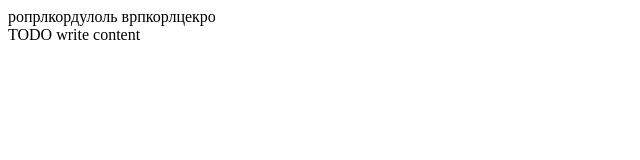
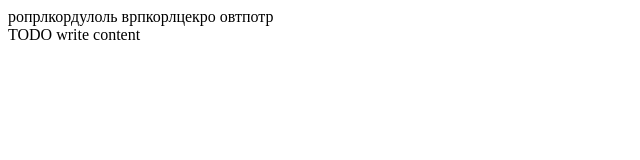
Before and after one commit to IrinaSoro/labPRO, a website: page public_html/new11html.html in a window 1280 px wide. Shown: the full height of the page, 0-640 px from the left. Drawn offline with Linux system fonts and the light colour scheme.

Commit message:
изменеие3

```diff
--- a/public_html/new11html.html
+++ b/public_html/new11html.html
@@ -13,6 +13,7 @@
     <body>
         ропрлкордулоль
         врпкорлцекро
+        овтпотр
         <div>TODO write content</div>
     </body>
 </html>
```
